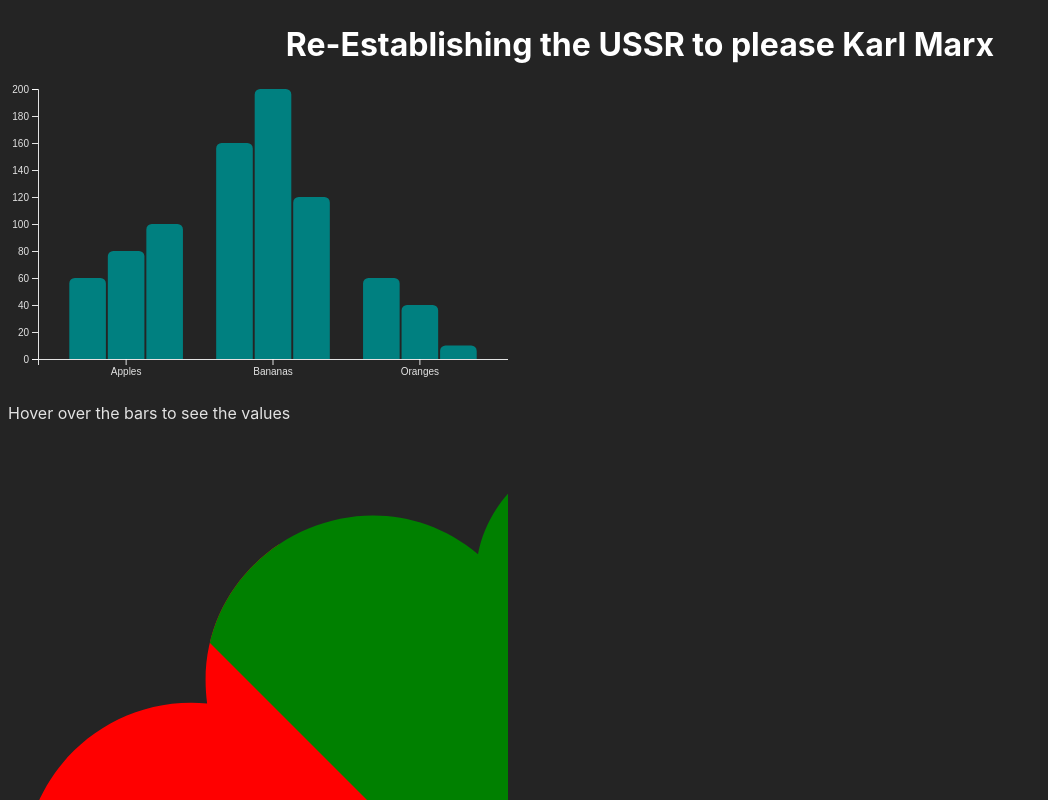
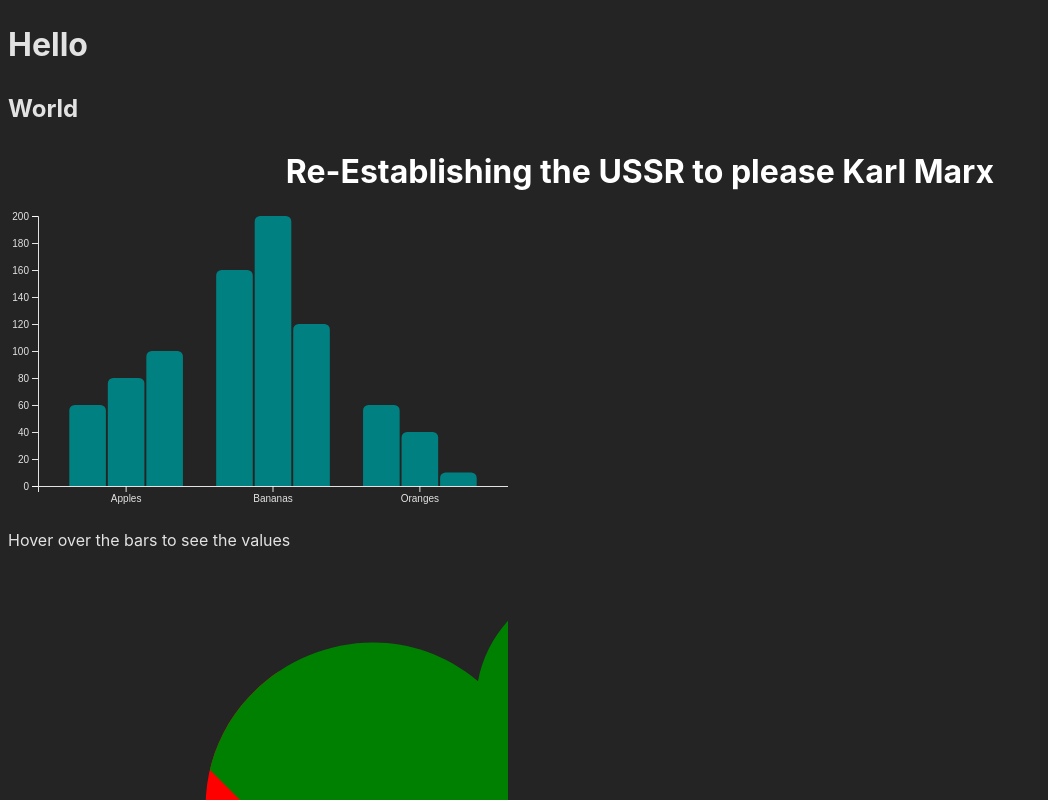
Before and after one commit to OopsOverflow/DataVis, a React (Vite) app: page / in a window 1280 px wide. Shown: the top 800 px of the page, without its empty margins (0-1048 px from the left). Built offline with nearby package versions, Linux system fonts and the light colour scheme.

Commit message:
Fix vite attribute path resolution

```diff
--- a/src/App.tsx
+++ b/src/App.tsx
@@ -2,6 +2,7 @@ import React from 'react';
 import { GroupedBarChart } from '@charts/GroupedBarChart';
 import { CloudPieChart } from '@charts/CloudPieChart';
 import { type IGroupedData } from './type';
+import Header from '@components/Header';
 
 const GROUPED_BAR_CHART_DATA: IGroupedData[] = [
   { label: 'Apples', values: [60, 80, 100] },
@@ -10,6 +11,8 @@ const GROUPED_BAR_CHART_DATA: IGroupedData[] = [
 ];
 function App(): React.ReactElement {
   return (
+    <>
+    <Header />
     <div>
       <h1
         style={{
@@ -26,6 +29,7 @@ function App(): React.ReactElement {
       <p>Hover over the bars to see the values</p>
       <CloudPieChart  data={GROUPED_BAR_CHART_DATA} />
     </div>
+    </>
   );
 }
 
--- a/src/charts/CloudPieChart.tsx
+++ b/src/charts/CloudPieChart.tsx
@@ -3,7 +3,7 @@ import React, {
   type ReactElement,
   useEffect,
 } from 'react';
-import '../styles/globals.css';
+import '@styles/globals.css';
 import * as svg from './svgpath.json';
 import { type IGroupedData } from '@type/index';
 
@@ -13,13 +13,13 @@ interface Props {
 
 const { CloudPath } = svg;
 
-const getPie = (radius: number, angle: number = 0) => {
+const getPie = (radius: number, angle: number = 0): d3.Arc<unknown, d3.DefaultArcObject> => {
   return d3
     .arc()
     .innerRadius(0)
     .outerRadius(radius)
     .startAngle(0)
-    .endAngle(angle ? angle : Math.PI / 3);
+    .endAngle(angle || Math.PI / 3);
 };
 
 const addClipPath = (svg: any, angle: number, radius: number, color: string, key: number) => {
--- a/src/charts/GroupedBarChart.tsx
+++ b/src/charts/GroupedBarChart.tsx
@@ -6,7 +6,7 @@ import React, {
   useRef,
   useState,
 } from 'react';
-import '../styles/globals.css';
+import '@styles/globals.css';
 import {type IGroupedData} from "@type/index";
 
 interface Props {
--- /dev/null
+++ b/src/components/Header.tsx
@@ -0,0 +1,12 @@
+import type { ReactElement } from "react";
+
+function Header(): ReactElement<HTMLElement> {
+  return (
+    <header>
+      <h1>Hello</h1>
+      <h2>World</h2>
+    </header>
+  );
+}
+
+export default Header;
--- a/tsconfig.json
+++ b/tsconfig.json
@@ -20,6 +20,7 @@
       "@type/*": ["src/type/*"],
       "@components/*": ["src/components/*"],
       "@charts/*": ["src/charts/*"],
+      "@styles/*": ["src/styles/*"],
     }
   },
   "include": ["src"],
--- a/vite.config.ts
+++ b/vite.config.ts
@@ -9,6 +9,9 @@ export default defineConfig({
   resolve: {
     alias: {
         '@charts/': new URL('./src/charts/', import.meta.url).pathname,
+        '@components/': new URL('./src/components/', import.meta.url).pathname,
+        '@type/': new URL('./src/type/', import.meta.url).pathname,
+        '@styles/': new URL('./src/styles/', import.meta.url).pathname,
     },
 },
 })
```
Also changed, not shown: 1 other file (tests, documents, lock files or other folders).
